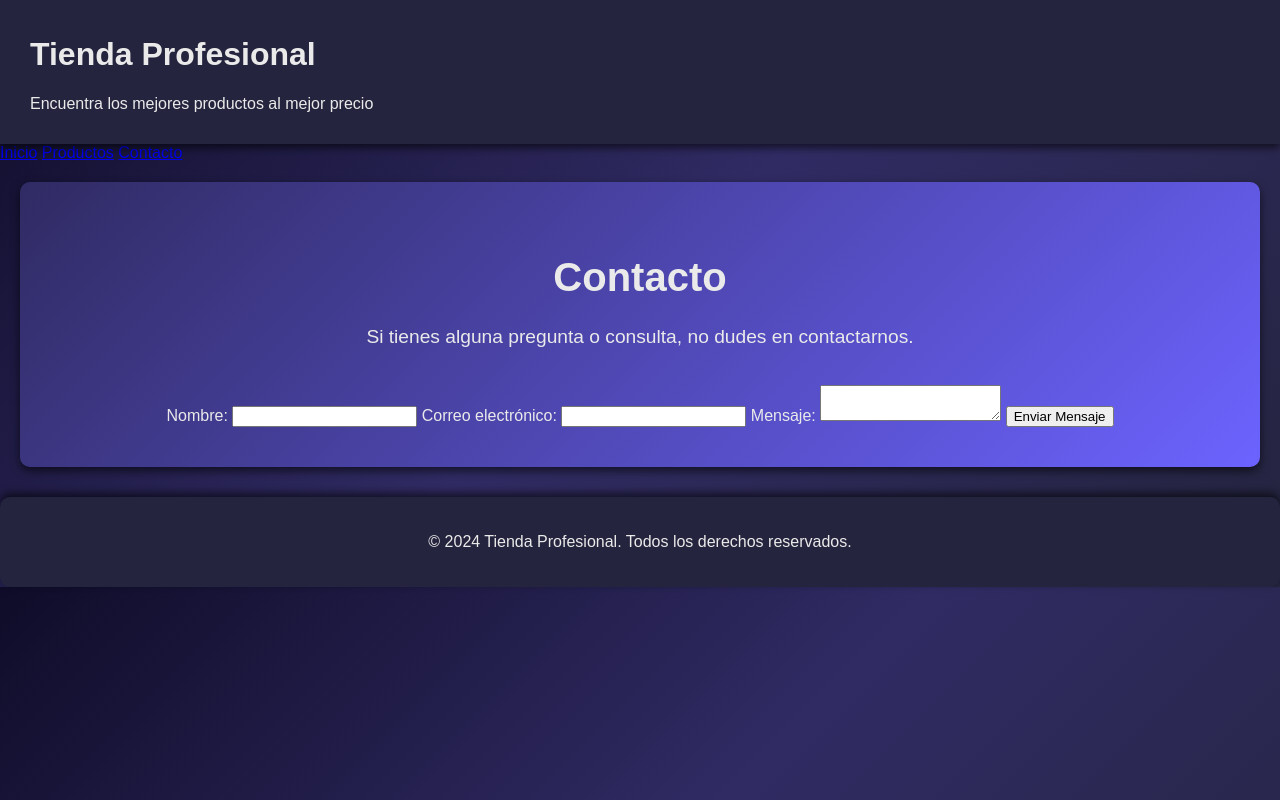
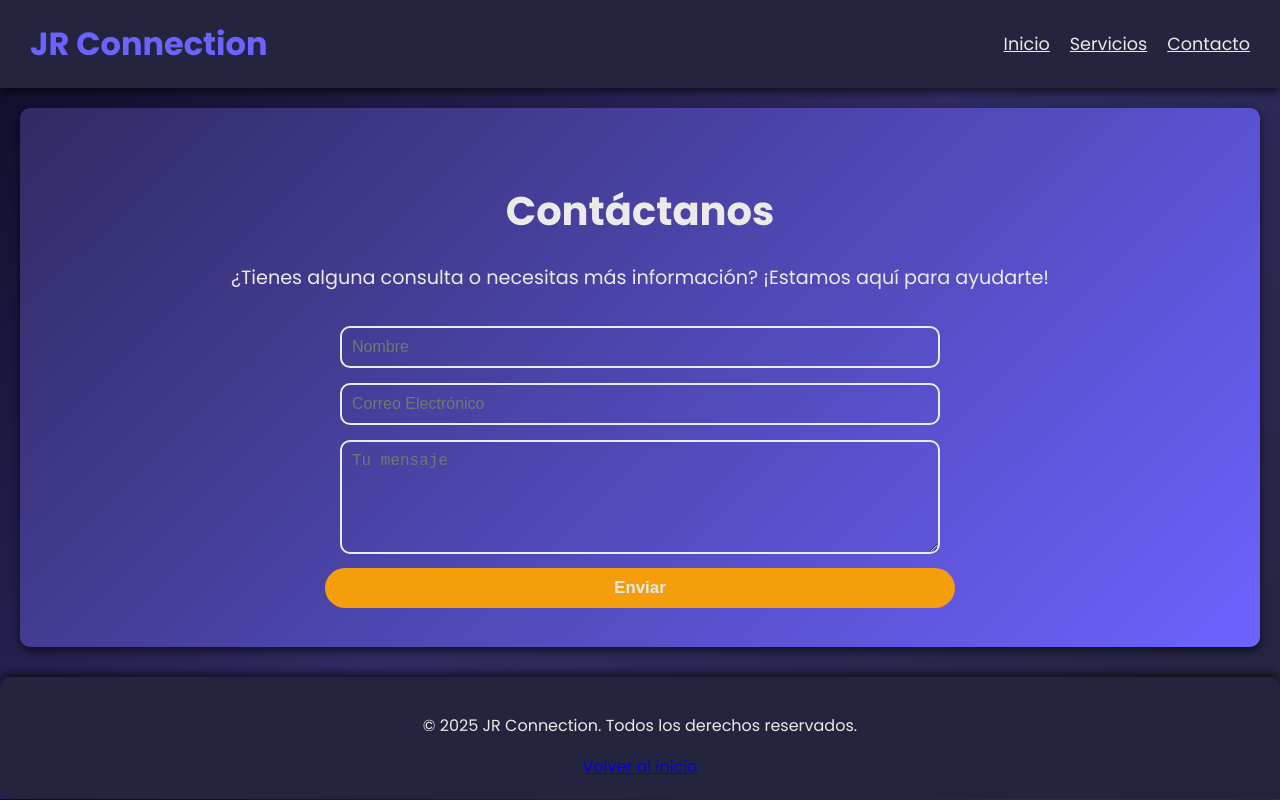
Before and after one commit to akito70/JR-connection, a plain HTML site: page contacto.html in a window 1280 px wide. Drawn offline with Linux system fonts and the light colour scheme.

Commit message:
Update contacto.html

```diff
--- a/contacto.html
+++ b/contacto.html
@@ -1,45 +1,41 @@
 <!DOCTYPE html>
-<html lang="es">
+<html lang="en">
 <head>
     <meta charset="UTF-8">
     <meta name="viewport" content="width=device-width, initial-scale=1.0">
-    <title>Contacto - Tienda Profesional</title>
+    <title>JR Connection - Contacto</title>
+    <link href="https://fonts.googleapis.com/css2?family=Poppins:wght@400;600;700&display=swap" rel="stylesheet">
     <link rel="stylesheet" href="styles.css">
 </head>
 <body>
-
+    <!-- Header -->
     <header>
-        <h1>Tienda Profesional</h1>
-        <p>Encuentra los mejores productos al mejor precio</p>
+        <div class="header-container">
+            <div class="logo">JR Connection</div>
+            <ul class="nav-links">
+                <li><a href="index.html">Inicio</a></li>
+                <li><a href="productos.html">Servicios</a></li>
+                <li><a href="contacto.html" class="active">Contacto</a></li>
+            </ul>
+        </div>
     </header>
 
-    <nav>
-        <a href="index.html">Inicio</a>
-        <a href="productos.html">Productos</a>
-        <a href="contacto.html">Contacto</a>
-    </nav>
-
+    <!-- Contact Section -->
     <section class="contact">
-        <h2>Contacto</h2>
-        <p>Si tienes alguna pregunta o consulta, no dudes en contactarnos.</p>
-
-        <form action="submit_form.php" method="post">
-            <label for="name">Nombre:</label>
-            <input type="text" id="name" name="name" required>
-
-            <label for="email">Correo electrónico:</label>
-            <input type="email" id="email" name="email" required>
-
-            <label for="message">Mensaje:</label>
-            <textarea id="message" name="message" required></textarea>
-
-            <button type="submit">Enviar Mensaje</button>
+        <h2>Contáctanos</h2>
+        <p>¿Tienes alguna consulta o necesitas más información? ¡Estamos aquí para ayudarte!</p>
+        <form class="contact-form">
+            <input type="text" placeholder="Nombre" required>
+            <input type="email" placeholder="Correo Electrónico" required>
+            <textarea placeholder="Tu mensaje" rows="5" required></textarea>
+            <button type="submit" class="cta-button">Enviar</button>
         </form>
     </section>
 
+    <!-- Footer -->
     <footer>
-        <p>&copy; 2024 Tienda Profesional. Todos los derechos reservados.</p>
+        <p>&copy; 2025 JR Connection. Todos los derechos reservados.</p>
+        <a href="index.html">Volver al inicio</a>
     </footer>
-
 </body>
 </html>
```
